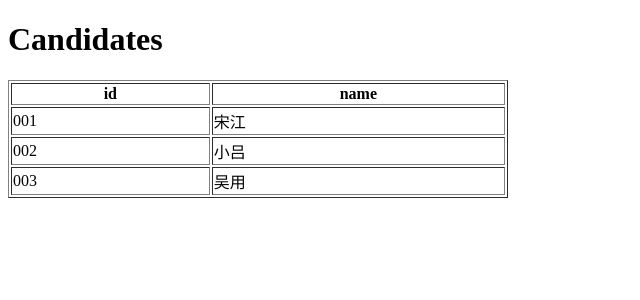
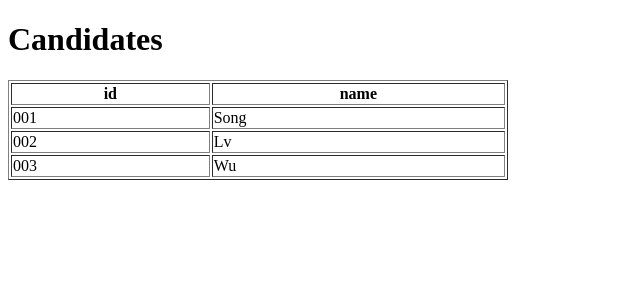
Before and after one commit to wcongying/Blog, a PHP site: page /test.php in a window 1280 px wide. Shown: the top 300 px of the page, without its empty margins (0-640 px from the left). Run offline with PHP 8.4, Linux system fonts and the light colour scheme.

Commit message:
Update test.php

```diff
--- a/test.php
+++ b/test.php
@@ -1,9 +1,9 @@
 <?php
 
 	$arr = array(
-		'001'=>'宋江',
-		'002'=>'小吕',
-		'003'=>'吴用'
+		'001'=>'Song',
+		'002'=>'Lv',
+		'003'=>'Wu'
 	);
 
 	require 'test.html';
```
